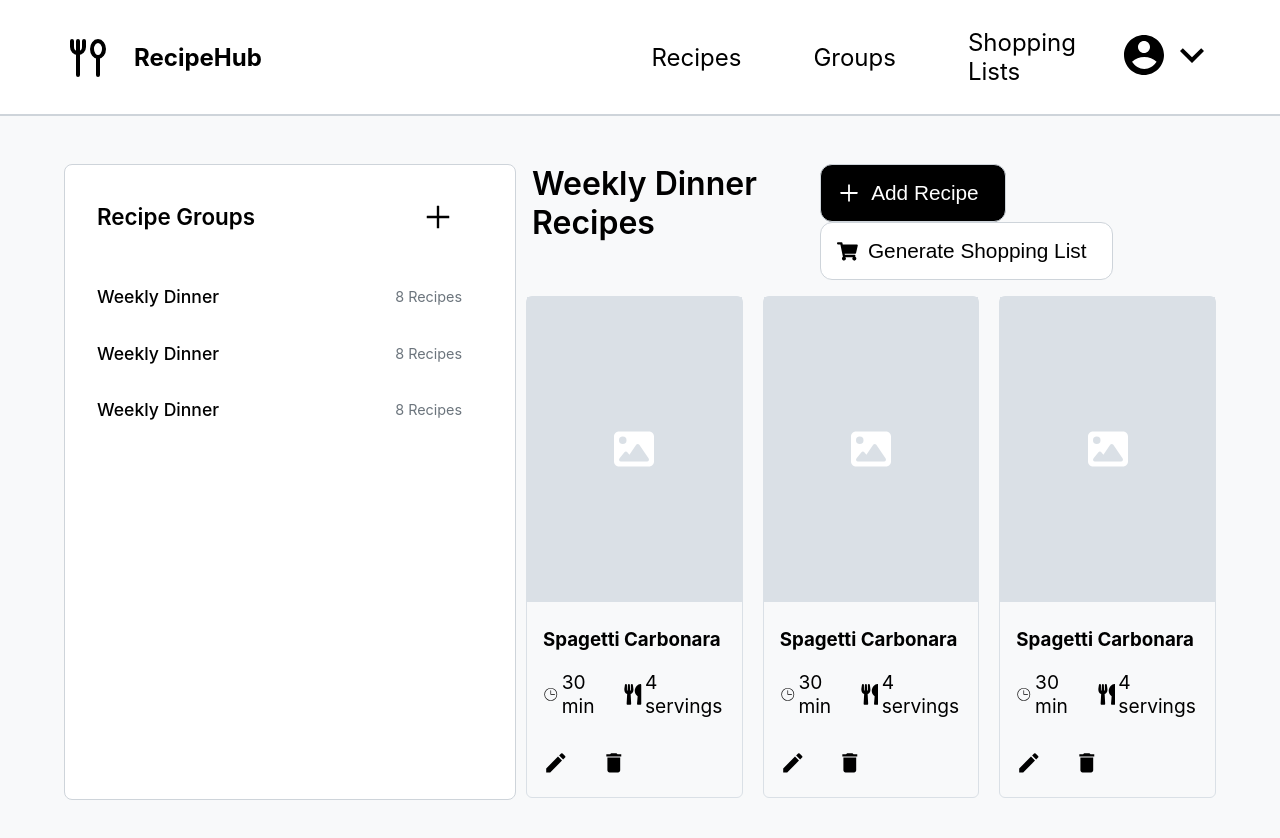
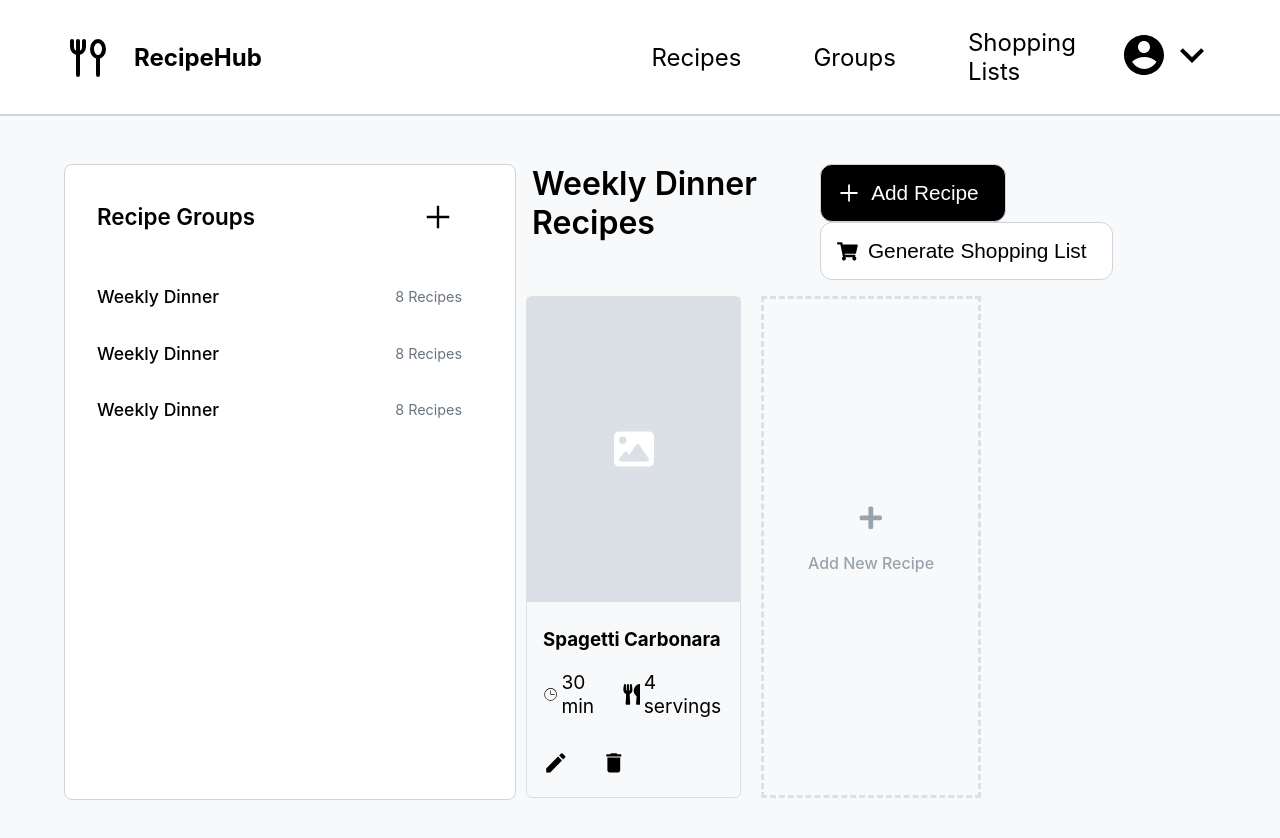
Before and after one commit to dandlp95/RecipeHub, a React (Create React App) app: page /home in a window 1280 px wide. Shown: the top 838 px of the page. Built offline with nearby package versions, Linux system fonts and the light colour scheme; the HTML template or start-up script is replaced by a standard one.

Commit message:
add new recipe placeholder

```diff
--- /dev/null
+++ b/src/components/addRecipePlaceholder.tsx
@@ -0,0 +1,23 @@
+import React from 'react'
+import css from './styles/addRecipePlaceholder.module.css'
+import { IconContext } from 'react-icons'
+import { FaPlus } from "react-icons/fa";
+
+type Props = {}
+
+const AddRecipePlaceholder: React.FunctionComponent<Props> = () => {
+  return (
+    <div className={css.placeholderMain}>
+      <div className={css.placeholderContent}>
+        <div className={css.plusIconContainer}>
+          <IconContext.Provider value={{ className: `${css.plusIcon}` }}>
+            <FaPlus />
+          </IconContext.Provider>
+        </div>
+        <p>Add New Recipe</p>
+      </div>
+    </div>
+  )
+}
+
+export default AddRecipePlaceholder
--- a/src/components/recipePreview.tsx
+++ b/src/components/recipePreview.tsx
@@ -1,6 +1,6 @@
 import React from 'react'
 import RecipePreviewCSS from './styles/recipePreview.module.css'
-import { FaImage } from "react-icons/fa6";
+import { FaImage } from 'react-icons/fa6'
 import { CiClock2 } from 'react-icons/ci'
 import { FaUtensils } from 'react-icons/fa'
 import { MdModeEdit, MdDelete } from 'react-icons/md'
@@ -37,7 +37,6 @@ const RecipePreview: React.FunctionComponent<Props> = () => {
             >
               <FaUtensils />
             </IconContext.Provider>
-
             <span>4 servings</span>
           </div>
         </div>
--- /dev/null
+++ b/src/components/styles/addRecipePlaceholder.module.css
@@ -0,0 +1,21 @@
+.placeholderMain {
+    width: calc((100% - 50px) / 3);
+    border: dashed 3px var(--mint-cream);
+    display: flex;
+    align-items: center;
+    justify-content: center;
+}
+
+.placeholderMain .plusIconContainer {
+    text-align: center;
+    font-size: 1.6rem;
+    font-weight: bold;
+}
+
+.placeholderMain {
+    color: var(--french-gray2);
+}
+
+.placeholderMain p{
+    font-weight: 500;
+}
--- a/src/components/styles/groupsContainer.module.css
+++ b/src/components/styles/groupsContainer.module.css
@@ -1,6 +1,7 @@
 .groupContainerMain {
     display: flex;
     flex-direction: column;
+
     border: 1px solid var(--french-gray);
     border-radius: 8px;
     width: 450px;
--- a/src/components/styles/recipePreview.module.css
+++ b/src/components/styles/recipePreview.module.css
@@ -4,8 +4,9 @@
     border-radius: 6px;
     flex-direction: column;
     /* Subtract total gap space and divide */
-    width: calc((100% - 40px) / 3);
+    width: calc((100% - 50px) / 3);
     height: 500px;
+
 }
 
 .recipePreviewMain .recipeImage {
--- a/src/index.module.css
+++ b/src/index.module.css
@@ -30,6 +30,9 @@ code {
   --night: #121417;
   --eerie-black: #1b1f22;
   --french-gray: #CED4DA;
+  --french-gray2: #99A3AD;
   --outer-space: #495057;
   --slate-gray: #6C757D;
+  --anti-flash-white: #E9ECEF;
+  --platinum: #DEE2E6
 }
--- a/src/pages/groupPage.tsx
+++ b/src/pages/groupPage.tsx
@@ -2,6 +2,7 @@ import React from 'react'
 import GroupContainer from '../components/groupsContainer'
 import Button from '../components/button'
 import RecipePreview from '../components/recipePreview'
+import AddRecipePlaceholder from '../components/addRecipePlaceholder'
 import GroupPageCSS from './styles/groupPage.module.css'
 import { ButtonStyling } from '../customTypes/interfaces'
 import { AiOutlinePlus } from 'react-icons/ai'
@@ -62,8 +63,7 @@ const GroupPage: React.FunctionComponent<Props> = (props: Props) => {
         </div>
         <div className={GroupPageCSS.recipePreviewsSection}>
           <RecipePreview />
-          <RecipePreview />
-          <RecipePreview />
+          <AddRecipePlaceholder />
         </div>
       </div>
     </div>
--- a/src/pages/styles/groupPage.module.css
+++ b/src/pages/styles/groupPage.module.css
@@ -49,7 +49,8 @@
     display:flex;
     /* width: 100%; */
     gap: 20px;
-    justify-content: space-between;
+    /* justify-content: space-between; */
     margin-top:1rem;
     margin-left: 10px;
+    flex-wrap: wrap;
 }
```
